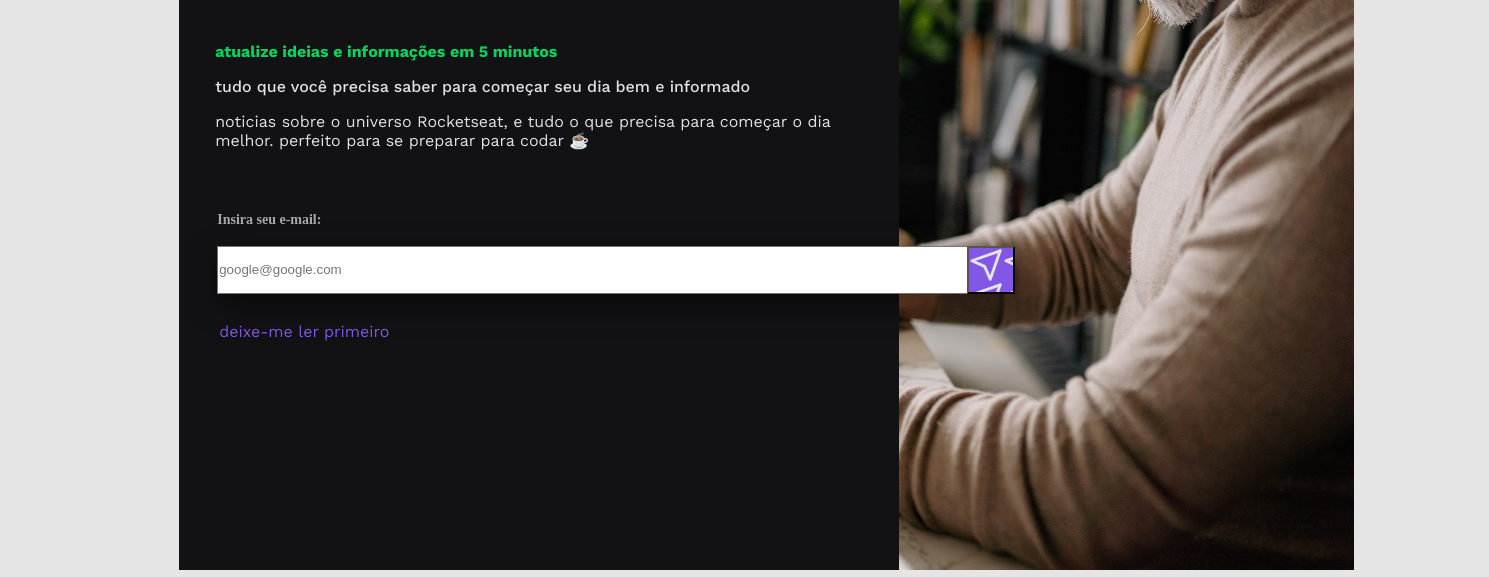
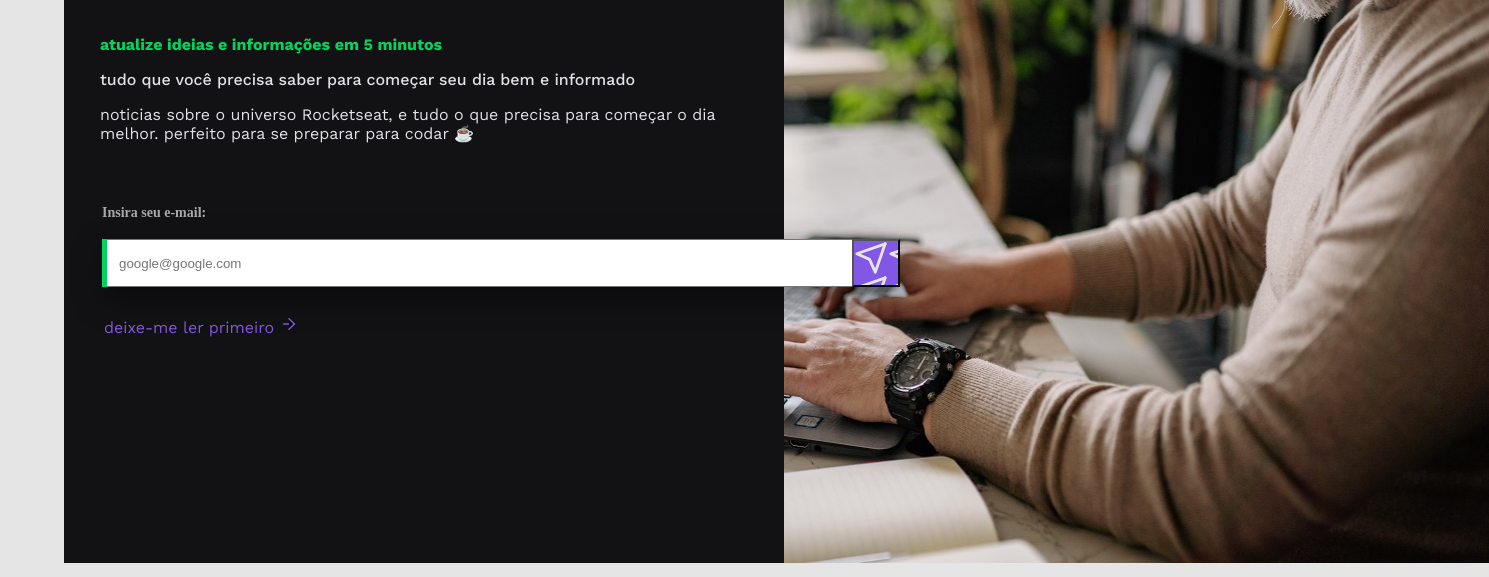
Before and after one commit to douglasabnovato/rocket-news, a plain HTML site: page index.html in a window 1280 px wide. Shown: the part 223-800 px from the top of the page, 1489 px wide, since content can reach past the window. Drawn offline with nearby package versions, Linux system fonts and the light colour scheme.

Commit message:
container left right elementos

```diff
--- a/index.html
+++ b/index.html
@@ -21,9 +21,7 @@
           <img src="./assets/logo.svg" alt="logo rocket" />
         </div>
         <div class="apresentation">
-          <p class="title">
-            atualize ideias e informações em 5 minutos
-          </p>
+          <p class="title">atualize ideias e informações em 5 minutos</p>
           <p class="subtitle">
             tudo que você precisa saber para começar seu dia bem e informado
           </p>
@@ -35,13 +33,21 @@
         <form class="newsletter">
           <h2>Insira seu e-mail:</h2>
           <span class="retangular"></span>
-          <input type="e-mail" placeholder="google@google.com" /><button></button>
+          <input
+            type="e-mail"
+            placeholder="google@google.com"
+          /><button></button>
           >
         </form>
-        <a class="to-read"><span class="message">deixe-me ler primeiro</span><span class="icon-send"></span></a>
+        <a class="to-read">
+          <span class="message">deixe-me ler primeiro</span>
+          <span class="icon-send"></span>
+        </a>
       </div>
       <div class="right card">
-        <img src="./assets/read_news.jpg" alt="foto abertura" />
+        <div class="banner">
+          <img src="./assets/read_news.jpg" alt="foto abertura" />
+        </div>
       </div>
     </div>
     <script src="./main.js"></script>
--- a/style.css
+++ b/style.css
@@ -17,21 +17,23 @@ body {
     background: #E5E5E5;
 }
 
+.cards {
+    display: flex;
+    flex-direction: row;
+    flex-wrap: wrap;
+    gap: 1em;
+}
+
+.cards .card {
+    flex-basis: 15em;
+    flex-grow: 1;
+}
+
 .container {
     position: relative;
-    width: 72%;
-    height: 48%;
-    margin: 1% auto 0;
-}
-
-.cards {
-    display: grid;
-    grid-template-columns: repeat(auto-fill, minmax(2, 1fr));
-}
-
-.card {
-    flex-basis: 2em;
-    flex-grow: 1;
+    width: 90vw;
+    height: 48vh;
+    margin: .5% auto 0;
 }
 
 .left {
@@ -106,6 +108,7 @@ body {
     left: 36px;
     top: 424px;
     background: #04D361;
+    z-index: 11;
 }
 
 .newsletter input {
@@ -115,6 +118,7 @@ body {
     left: 36px;
     top: 424px;
     filter: drop-shadow(4px 10px 15px rgba(0, 0, 0, 0.5));
+    padding: 15px;
 }
 
 .newsletter button {
@@ -139,8 +143,9 @@ body {
 }
 
 .to-read .icon-send {
-    background: url(./assets/arrow-right.svg);
-    color: #8257e5;
+    content: url(./assets/arrow-right.svg);
+    width: 18px;
+    height: 18px;
 }
 
 .logo-rocket img {
@@ -152,12 +157,13 @@ body {
 }
 
 .right {
-    width: 1175px;
+    width: 1275px;
+    margin-left: 250px;
 }
 
-.right img {
+.right .banner img {
     width: 1175px;
     height: 780px;
     top: 0px;
-    left: 40px;
+    left: 10px;
 }
```
